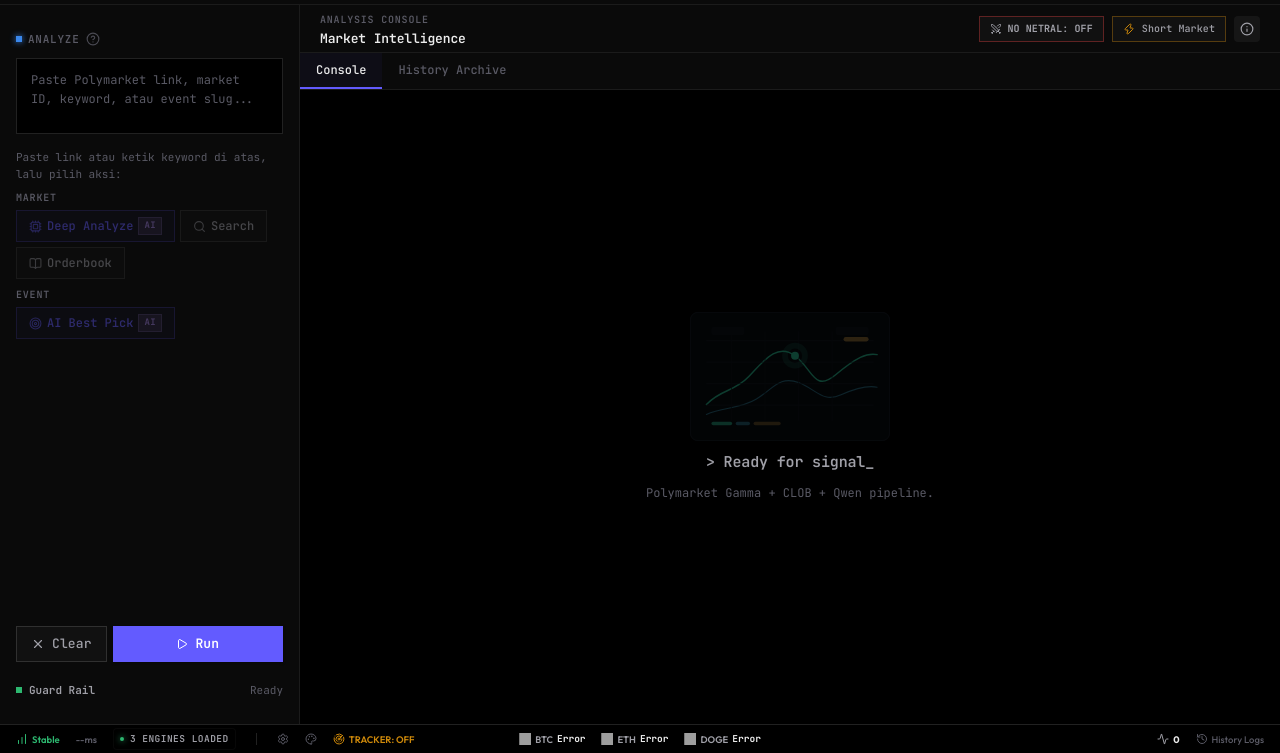
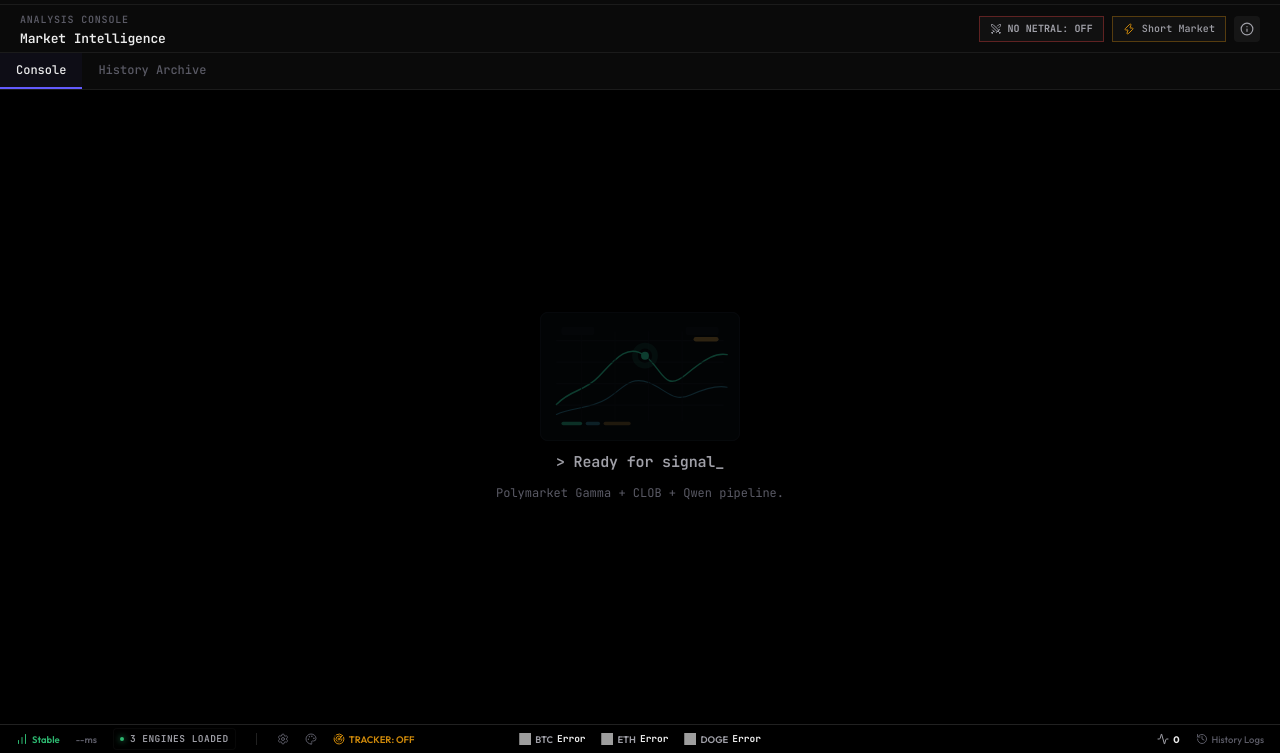
Before and after one commit to radityabhardana/spectre_terminal, a website: page public/index.html in a window 1280 px wide. Shown: the part 47-800 px from the top of the page. Drawn offline with nearby package versions, Linux system fonts and the light colour scheme; no server answers; grey boxes are pictures that could not be loaded.

Commit message:
menghilangkan panel kiri

```diff
--- a/public/index.html
+++ b/public/index.html
@@ -14,7 +14,7 @@
     rel="stylesheet"
   />
   <script src="https://unpkg.com/lucide@latest"></script>
-  <link rel="stylesheet" href="/styles.css?v=brutalist-v9" />
+  <link rel="stylesheet" href="/styles.css?v=brutalist-v10" />
   </head>
   <body>
     <div class="app-shell">
--- a/public/styles.css
+++ b/public/styles.css
@@ -316,7 +316,7 @@ h1 {
    ================================================================ */
 .workspace {
   display: grid;
-  grid-template-columns: 300px minmax(0, 1fr);
+  grid-template-columns: 1fr;
   min-height: 0;
   overflow: hidden;
 }
@@ -325,6 +325,7 @@ h1 {
    SIDEBAR / CONTROL PANEL
    ================================================================ */
 .control-panel {
+  display: none !important;
   background: var(--bg-surface);
   border-right: 1px solid var(--border);
   padding: 16px 16px;
```
Also changed, not shown: .agents/AGENTS.md.
